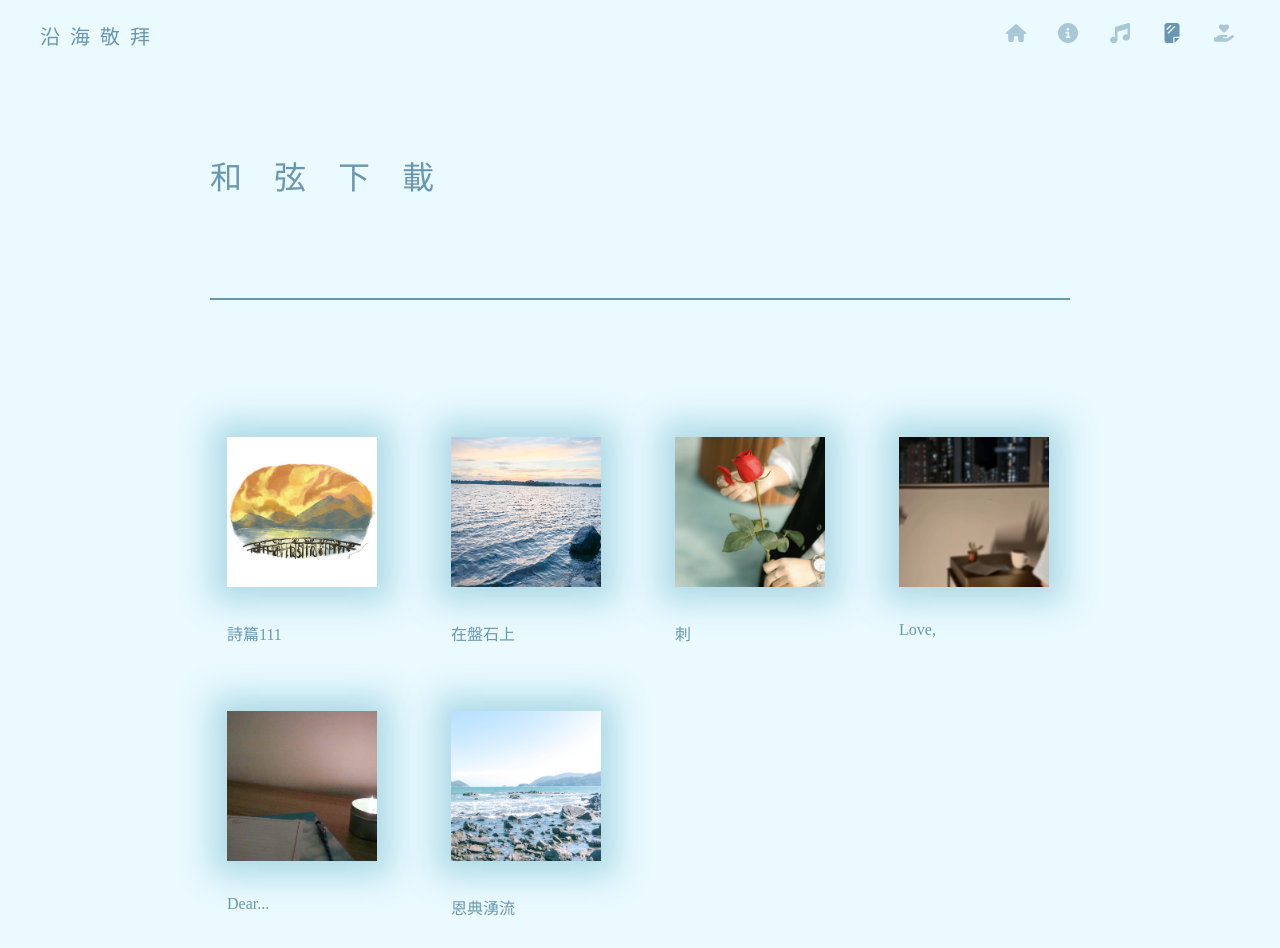
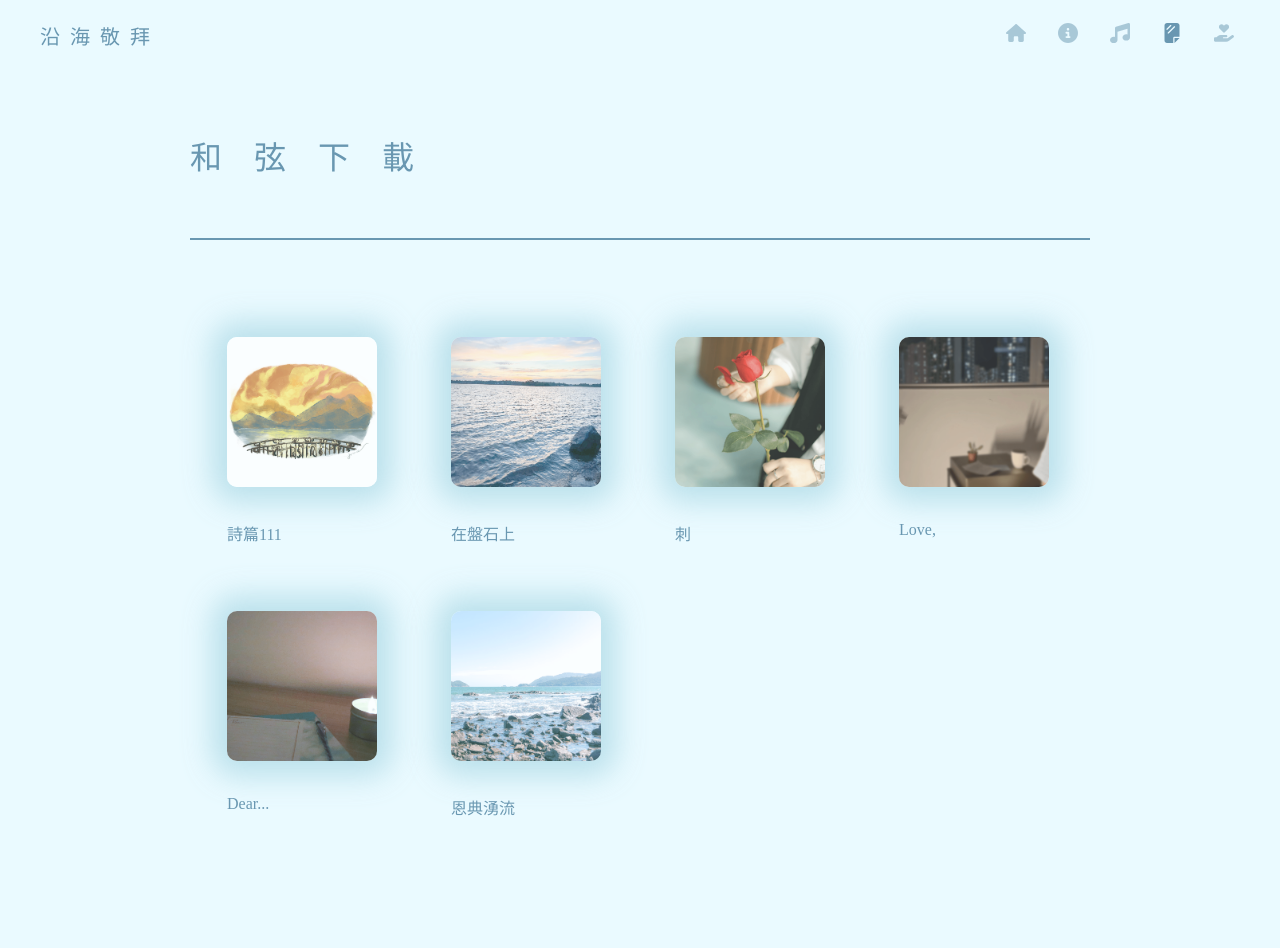
Before and after one commit to SeafrontWorship/SeafrontWorship.github.io, a plain HTML site: page chord.html in a window 1280 px wide. After the commit the page ends 848 px from the top, so only its background shows below. Drawn offline with Linux system fonts and the light colour scheme.

Commit message:
updated support page

```diff
--- a/chord.html
+++ b/chord.html
@@ -47,8 +47,8 @@
     </nav>
 
     <!-- Top title -->
-    <div class="chord-top">
-        <div id="chord-title">
+    <div class="page-top">
+        <div class="top-title">
             和弦下載
         </div>
     </div>
--- a/style.css
+++ b/style.css
@@ -444,7 +444,7 @@ svg {
     border-radius: 15px;
 }
 
-@media (max-width: 530px) {
+@media (max-width: 910px) {
     #about-top {
         padding-top: var(--nav-height);
         height: 400px;
@@ -489,27 +489,27 @@ svg {
 } */
 
 /* Chord page style */
-.chord-top {
+.page-top {
     padding-top: var(--nav-height);
     padding: 60px;
-    padding-bottom: 100px;
+    padding-bottom: 60px;
     width: 100vw;
-    height: 400px;
+    height: 300px;
     display: flex;
     justify-content: center;
     align-items: flex-end;
 }
 
-#chord-title {
+.top-title {
     width: 100%;
 
-    max-width: calc(var(--max-section-width) - 40px);
+    max-width: calc(var(--max-section-width));
     color: var(--word-dark);
     font-size: 2rem;
     letter-spacing: 2rem;
 
     border-bottom: 2px solid var(--word-dark);
-    padding-bottom: 100px;
+    padding-bottom: 60px;
 }
 
 .center {
@@ -538,6 +538,14 @@ svg {
 .cover {
     width: 150px;
     box-shadow: 0 0 30px 15px var(--dark-bg-alpha);
+    opacity: 0.8;
+    border-radius: 10px;
+
+    transition: opacity 0.3s ease-out;
+}
+
+.cover:hover {
+    opacity: 1;
 }
 
 .song-name {
@@ -545,8 +553,8 @@ svg {
     color: var(--word-dark);
 }
 
-@media (max-width: 530px) {
-    .chord-top {
+@media (max-width: 793px) {
+    .page-top {
         height: 300px;
         padding: 0px 30px;
         margin-bottom: 100px;
```
Also changed, not shown: support.html (+9 -2 lines), img/never_gonna_qrcode.png (added).
